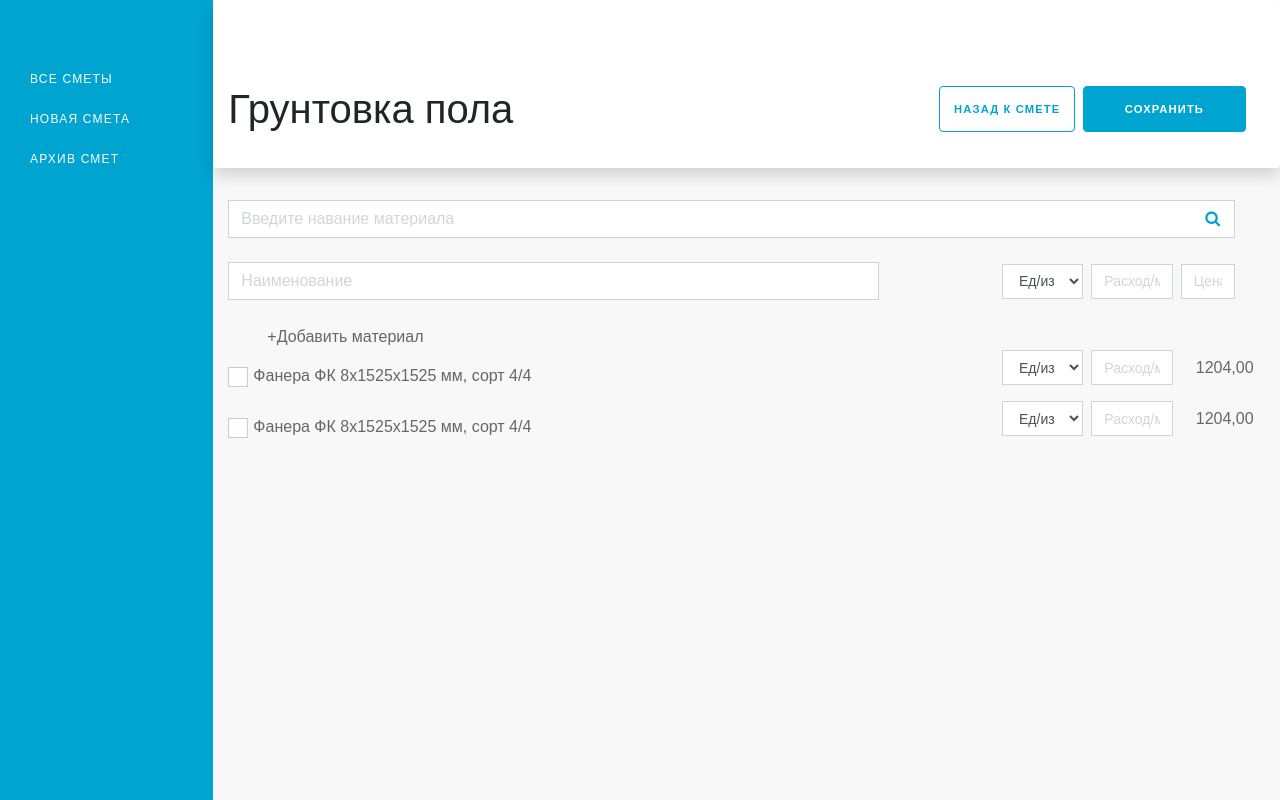
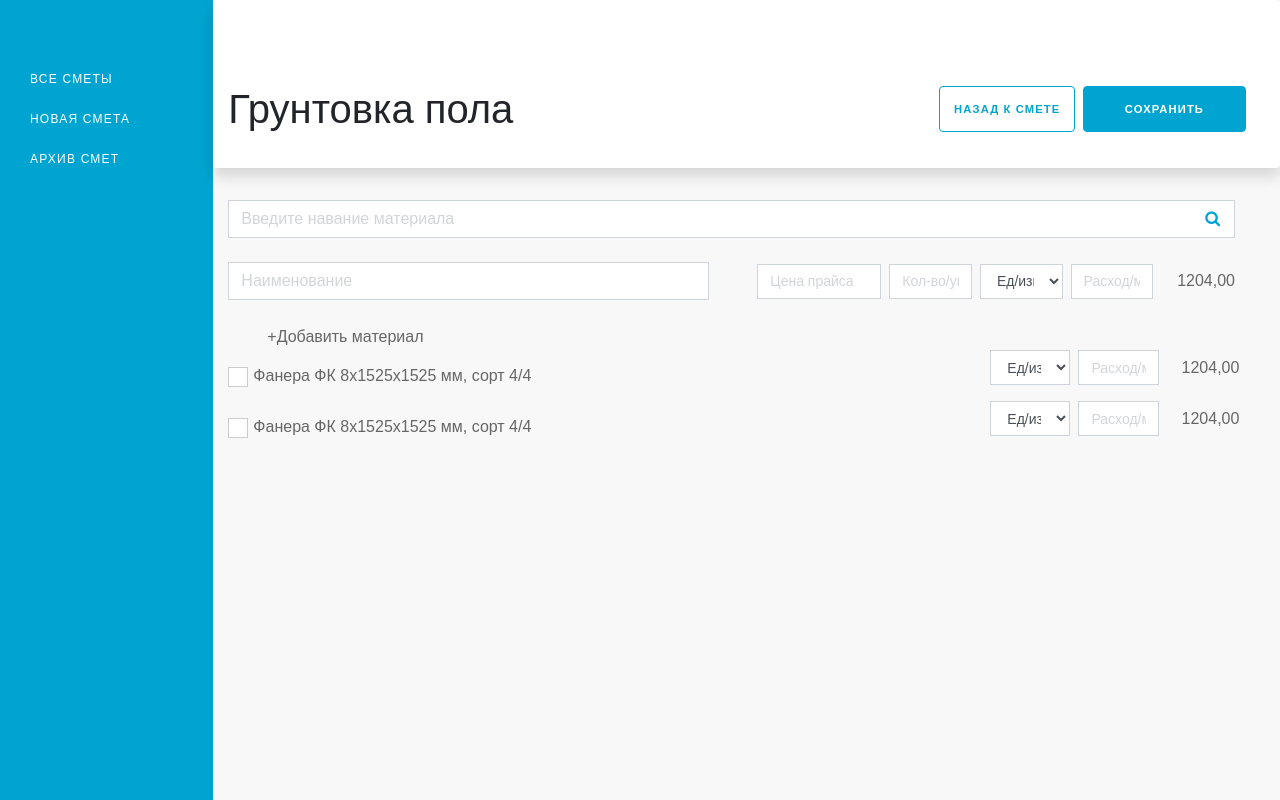
Before and after one commit to Victorypa/FlatiumFrontVue, a Vue app: page /#/createallworks in a window 1280 px wide. Built offline with nearby package versions, Linux system fonts and the light colour scheme.

Commit message:
inp&select

```diff
--- a/src/views/CreateAllWorks.vue
+++ b/src/views/CreateAllWorks.vue
@@ -57,21 +57,23 @@
 
             <div class="row col-12">
               <div class="row justify-content-between align-items-center col-12 py-4 pr-0">
-                <div class="col-8">
+                <div class="col-6">
                   <input type="text" class="form-control" placeholder="Наименование">
                 </div>
 
-              <div class="col-md-4 pr-0">
+              <div class="col-md-6 pr-0">
                   <div class="form-group d-flex align-items-center justify-content-end mb-0">
-              <select class="form-control col-3">
+                    <input type="text" class="form-control col-3 ml-2" placeholder="Цена прайса">
+                    <input type="text" class="form-control col-2 ml-2" placeholder="Кол-во/уп.">
+              <select class="form-control col-2 ml-2">
                 <option selected disabled>Ед/изм.</option>
                 <option>1</option>
                 <option>2</option>
                 <option>3</option>
               </select>
 
-                    <input type="text" class="form-control col-3 ml-2" placeholder="Расход/м2">
-                    <input type="text" class="form-control col-2 ml-2" placeholder="Цена">
+                    <input type="text" class="form-control col-2 ml-2" placeholder="Расход/м2">
+                      <div class="total-sum col-auto text-right pr-0 pl-4">1204,00</div>
                   </div>
                 </div>
               </div>
@@ -80,7 +82,7 @@
                 +Добавить материал
               </div>
 
-              <div class="row justify-content-between align-items-center col-12 pr-0">
+             <div class="row justify-content-between align-items-center col-12">
                 <label class="col-8">
                   <div class="form-check">
                     <input class="form-check-input" id="customCheck1" type="checkbox">
@@ -104,7 +106,7 @@
                 </div>
               </div>
 
-             <div class="row justify-content-between align-items-center col-12 pr-0">
+             <div class="row justify-content-between align-items-center col-12">
                 <label class="col-8">
                   <div class="form-check">
                     <input class="form-check-input" id="customCheck1" type="checkbox">
```
